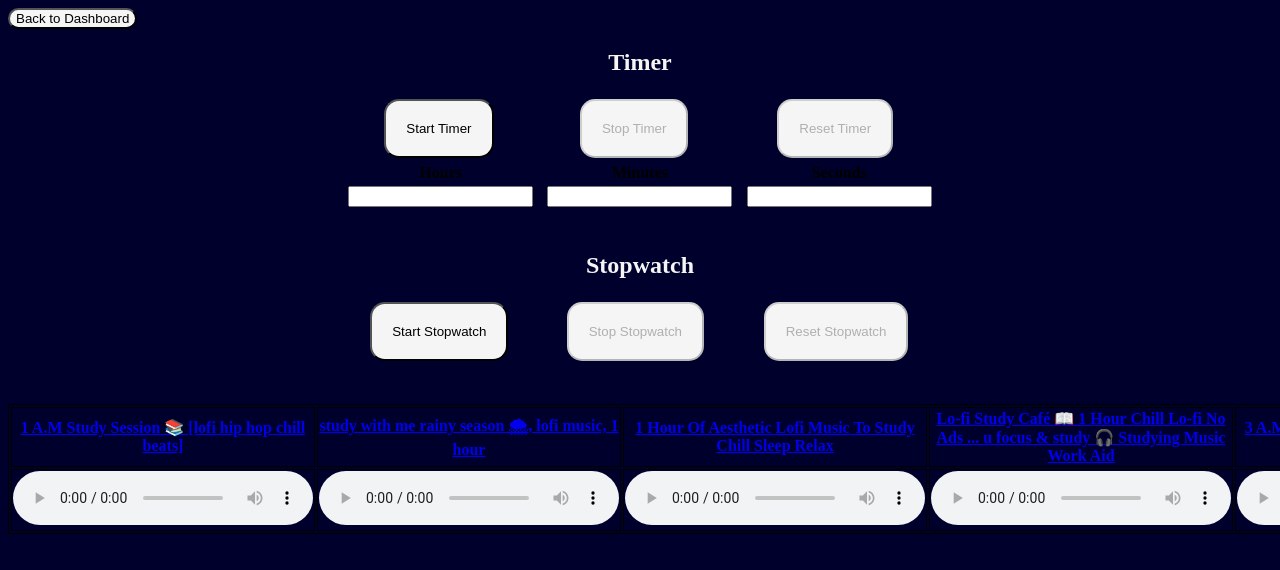
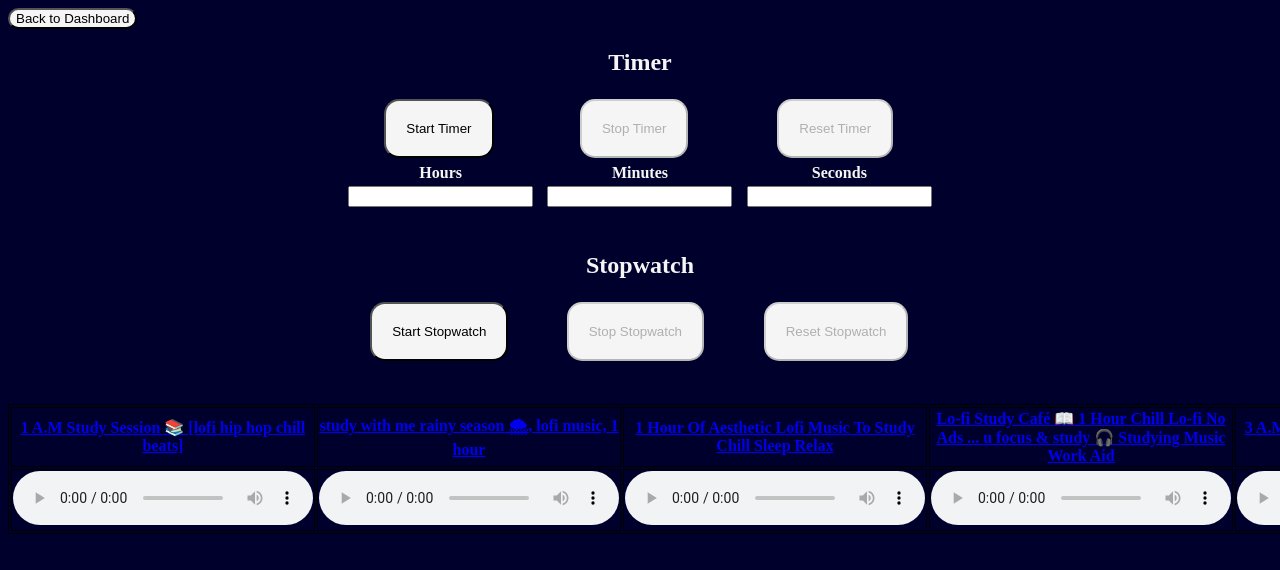
Before and after one commit to VishE-Fishy/ArshVishAdi-E-Project, a plain HTML site: page Study Page/study.html in a window 1280 px wide. Shown: the top 570 px of the page. Drawn offline with Linux system fonts and the light colour scheme.

Commit message:
Update study.html

```diff
--- a/Study Page/study.html
+++ b/Study Page/study.html
@@ -97,6 +97,9 @@
     label{
         color: whitesmoke;
     }
+    th{
+        color:whitesmoke;
+    }
 </style>
 <body>
     <button id="dashboardButton" onclick="dashboard()">Back to Dashboard</button>
```
